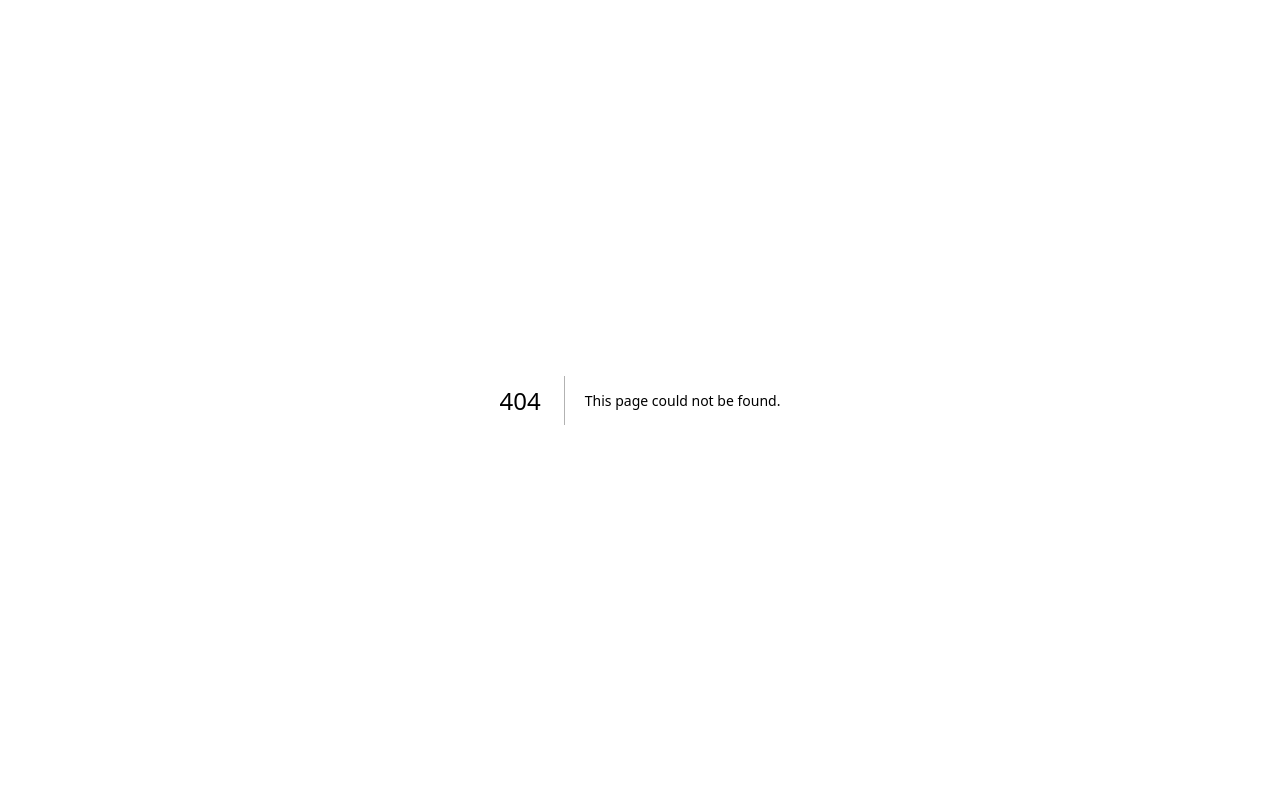
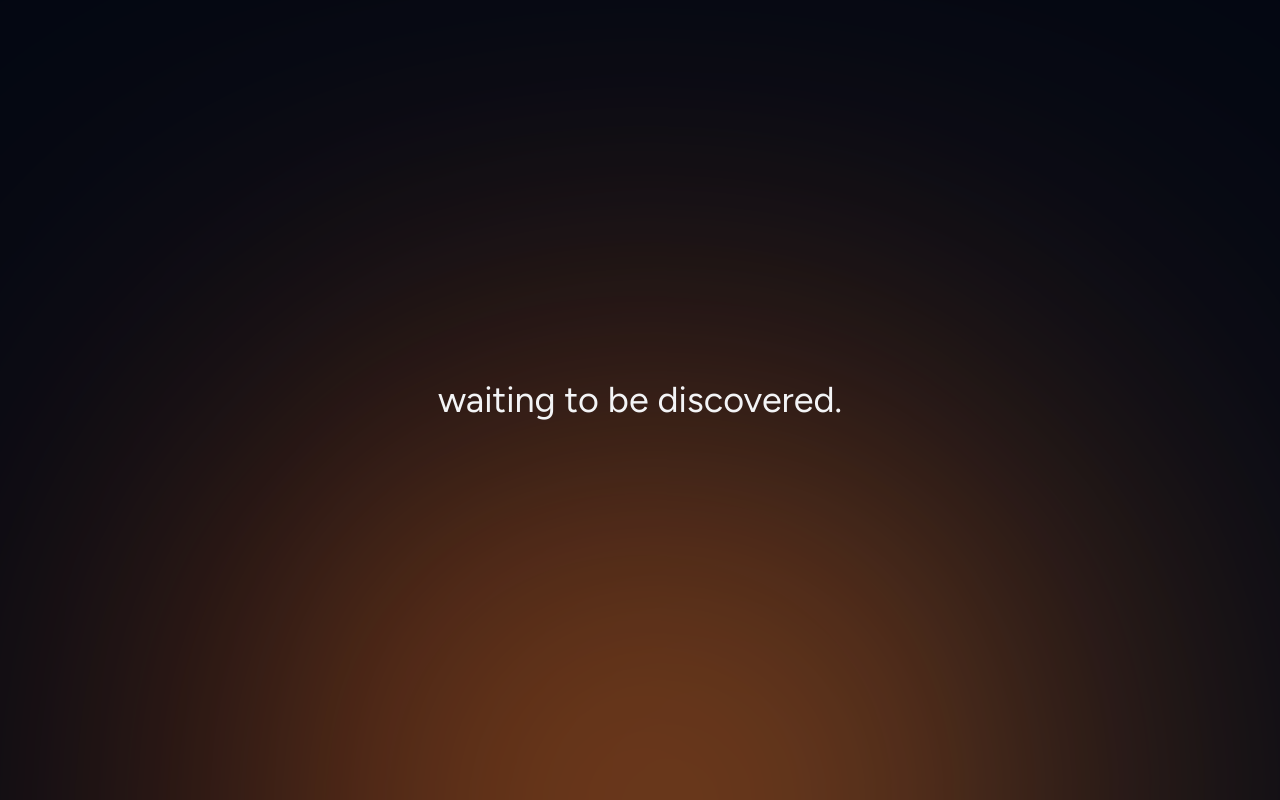
Before and after one commit to gharsh11032000/animated-components-next-tailwind-framer-motion, a Next.js app: page /ui/text-animations/text-animation-35 in a window 1280 px wide. Before the commit this address had no page. Built offline with nearby package versions, Linux system fonts and the light colour scheme.

Commit message:
Adding Animation 35

```diff
--- /dev/null
+++ b/app/ui/text-animations/text-animation-35/page.tsx
@@ -0,0 +1,77 @@
+"use client";
+
+import React, { useEffect, useState } from "react";
+import { AnimatePresence, motion } from "framer-motion";
+
+export default function Section() {
+  const words = [
+    "The universe is a vast",
+    "and mysterious place",
+    "full of wonders",
+    "waiting to be discovered.",
+  ];
+
+  return (
+    <div className={`relative overflow-hidden dark:bg-gray-950`}>
+      <section className="min-h-screen flex flex-col justify-center items-center">
+        <motion.div
+          initial={{
+            opacity: 0,
+          }}
+          animate={{
+            opacity: [0.8, 1],
+            scale: [1.8, 2],
+            rotate: [0, 360, 0],
+          }}
+          transition={{
+            duration: 4,
+            ease: "easeInOut",
+            repeat: Infinity,
+            repeatType: "reverse",
+          }}
+          style={{
+            left: "calc(50% - 12rem)",
+          }}
+          className="absolute z-0 -bottom-1/4 w-96 h-96 bg-gradient-to-r from-orange-600 to-orange-400 rounded-full blur-[8rem] opacity-100"
+        ></motion.div>
+
+        <div className="text-2xl md:text-4xl text-gray-100">
+          <AnimatedWords words={words} />
+        </div>
+      </section>
+    </div>
+  );
+}
+
+interface AnimatedWordsProps {
+  words: string[];
+}
+
+export function AnimatedWords({ words }: AnimatedWordsProps) {
+  const [currentWordIndex, setCurrentWordIndex] = useState(0);
+
+  useEffect(() => {
+    const interval = setInterval(() => {
+      setCurrentWordIndex((prevIndex) => (prevIndex + 1) % words.length);
+    }, 2000);
+
+    return () => clearInterval(interval);
+  }, [words.length]);
+
+  return (
+    <div className="max-w-screen-lg">
+      <AnimatePresence mode="wait">
+        <motion.span
+          key={currentWordIndex}
+          initial={{ opacity: 0, y: 20, filter: "blur(5px)" }}
+          animate={{ opacity: 1, y: 0, filter: "blur(0px)" }}
+          exit={{ opacity: 0, y: -20, filter: "blur(5px)" }}
+          transition={{ duration: 0.5, ease: "easeOut" }}
+          className="inline-block"
+        >
+          {words[currentWordIndex]}
+        </motion.span>
+      </AnimatePresence>
+    </div>
+  );
+}
```
